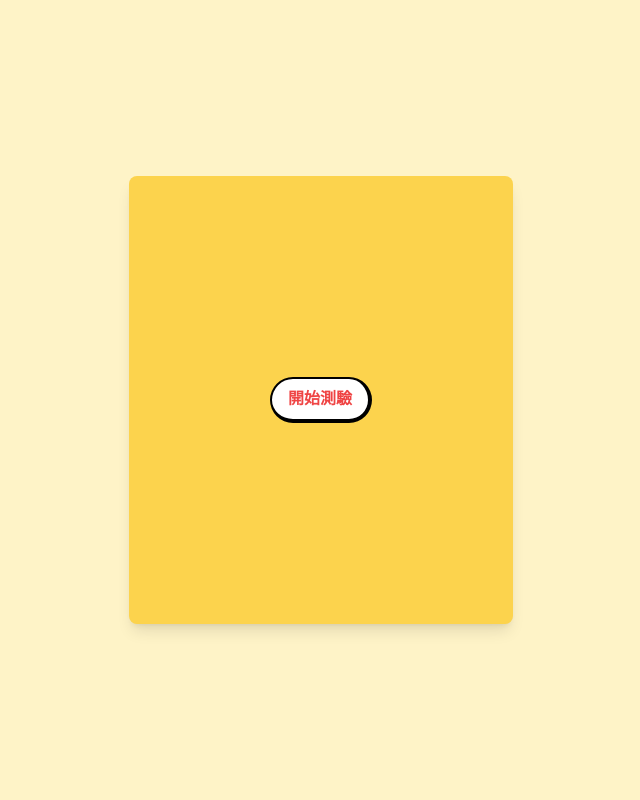
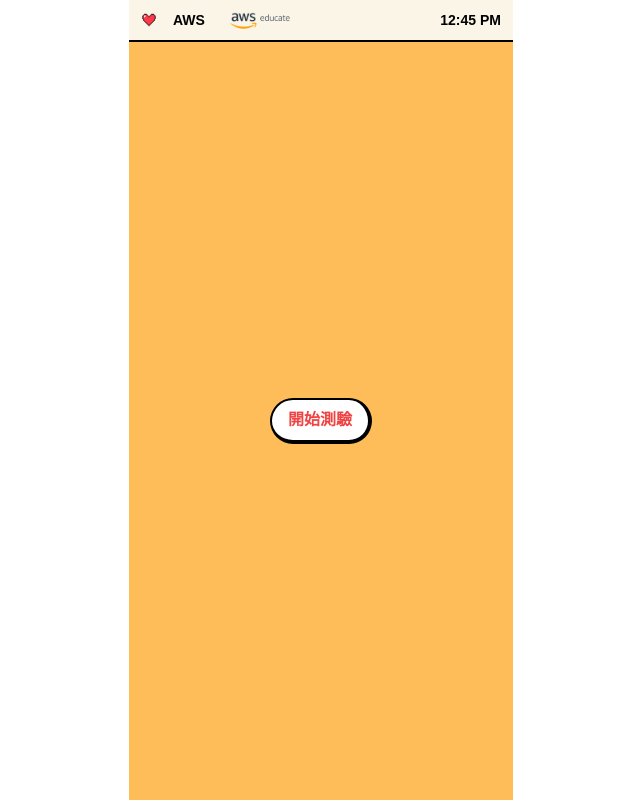
Before and after one commit to aws-educate-tw/aws-psychological-test, a React (Vite) app: page / in a window 1280 px wide. Shown: the whole page, without its empty margins (319-959 px from the left). Built offline with nearby package versions, Linux system fonts and the light colour scheme; a web font is replaced by a local one.

Commit message:
style: add a navbar on top

```diff
--- a/src/App.tsx
+++ b/src/App.tsx
@@ -1,4 +1,5 @@
 import React, { useState, useEffect } from "react";
+import Navbar from "./ui/navbar";
 
 const App: React.FC = () => {
   const [step, setStep] = useState<number>(0);
@@ -164,10 +165,12 @@ const App: React.FC = () => {
   };
 
   return (
-    <div className="min-h-screen bg-amber-100 flex flex-col items-center justify-center">
-      <div className="bg-amber-300 p-8 rounded-lg shadow-lg w-full max-w-96">
+    <div className="min-h-screen bg-white flex flex-col items-center justify-center">
+      <div className="w-full max-w-96 h-screen flex flex-col">
+        <Navbar />
+        <div className="bg-[#FFBD59] p-8 flex-grow">
           {!startTest ? (
-          <div className="flex justify-center items-center min-h-96">
+            <div className="flex justify-center items-center h-full">
               <button
                 onClick={handleStart}
                 className="bg-white hover:bg-gray-200 text-red-500 px-4 py-2 border-r-4 border-b-4 border-t-2 border-l-2 border-black font-black rounded-full font-cubic"
@@ -223,6 +226,7 @@ const App: React.FC = () => {
           )}
         </div>
       </div>
+    </div>
   );
 };
 
--- /dev/null
+++ b/src/ui/navbar.tsx
@@ -0,0 +1,30 @@
+import { useState, useEffect } from "react";
+
+export default function Navbar() {
+  useEffect(() => {
+    const interval = setInterval(() => {
+      const now = new Date();
+      let hours = now.getHours();
+      const minutes = now.getMinutes().toString().padStart(2, "0");
+      const ampm = hours >= 12 ? "PM" : "AM";
+      hours = hours % 12;
+      hours = hours ? hours : 12; // the hour '0' should be '12'
+      const timeString = `${hours}:${minutes} ${ampm}`;
+      setCurrentTime(timeString);
+    }, 1000);
+
+    return () => clearInterval(interval);
+  }, []);
+
+  const [currentTime, setCurrentTime] = useState<string>("");
+
+  return (
+    <div className="flex items-center bg-[#FAF5E7] p-1 border-black border-b-2">
+      <img src="/heart.png" alt="heart" className="w-6 h-6 p-1 m-1" />
+      <p className="font-cubic ml-2 font-black text-sm">AWS</p>
+      <img src="/AWSEducate.png" alt="heart" className="h-6 ml-5" />
+      <span className="flex flex-grow"></span>
+      <p className="font-cubic text-sm font-black pr-2">{currentTime}</p>
+    </div>
+  );
+}
```
Also changed, not shown: public/AWSEducate.png (added), public/heart.png (added). Lines whose indentation alone changed are shown as unchanged.
